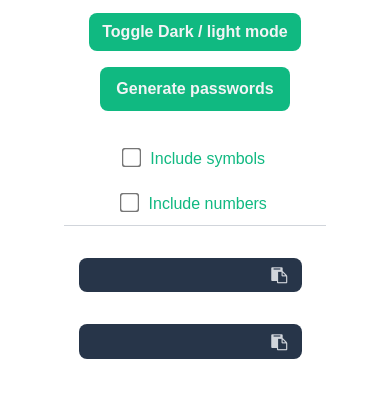
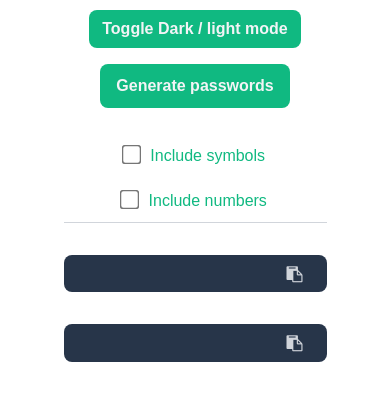
Before and after one commit to b-l-u-e/password-generator, a website built with Vite: page index.html in a window 390 px wide. Shown: the part 294-694 px from the top of the page. Built offline with nearby package versions, Linux system fonts and the light colour scheme.

Commit message:
update css file

```diff
--- a/index.css
+++ b/index.css
@@ -1,4 +1,4 @@
-body {
+html, body {
   transition: background-color 0.5s ease;
   font-family: Arial, Helvetica, sans-serif;
   margin: 0;
@@ -30,7 +30,6 @@ body {
 .headline {
   display: flex;
   align-items: center;
-  /* gap: 4rem; */
 }
 
 h1 {
@@ -76,7 +75,7 @@ button {
 }
 
 input {
-  padding: 0.6rem 1rem;
+  padding: 0.6rem 2.5rem 0.6rem 1rem; /* Added padding-right to make space for the icon */
   border: none;
   border-radius: 0.5rem;
   margin-top: 0.5rem;
@@ -85,6 +84,7 @@ input {
   color: #10b981;
   outline: none;
   letter-spacing: 0.2;
+  position: relative;
 }
 
 .container {
@@ -202,7 +202,6 @@ input {
 /* toggle */
 .generator {
   display: flex;
-  /* justify-content: center; */
   align-items: center;
   gap: 2rem;
   margin-top: 1rem;
@@ -236,6 +235,7 @@ input[type="checkbox"] {
     flex-direction: column;
     justify-content: center;
     align-items: center;
+    width: 100%;
   }
 
   .headline {
@@ -249,7 +249,6 @@ input[type="checkbox"] {
     display: flex;
     flex-direction: column;
     align-items: center;
-    /* gap: 1rem; */
   }
 
   .generator {
@@ -275,19 +274,9 @@ input[type="checkbox"] {
     width: 100%;
   }
 
-  /* .input {
-    max-width: 600px;
-    margin: 0 auto;
-  } */
-
-  input {
-    margin-right: 0.6rem;
-    padding: 0.5rem;
-    /* width: 100% */
-    /* max-width: 600px; */
+  .input {
+    width: 100%;
   }
-
-
 
   .input-section {
     flex-direction: column;
@@ -296,7 +285,6 @@ input[type="checkbox"] {
     gap: 1rem;
     width: 100%;
   }
-
 
   .notification {
     width: 60%;
@@ -311,7 +299,6 @@ input[type="checkbox"] {
     flex-direction: column;
     align-items: center;
     justify-content: center;
-      /* gap: 1rem; */
   }
 
   .toggle-section label {
@@ -320,8 +307,5 @@ input[type="checkbox"] {
 
   #toggleButton {
     margin: 0;
-
   }
-
-
 }
```
Lines whose indentation alone changed are shown as unchanged.
